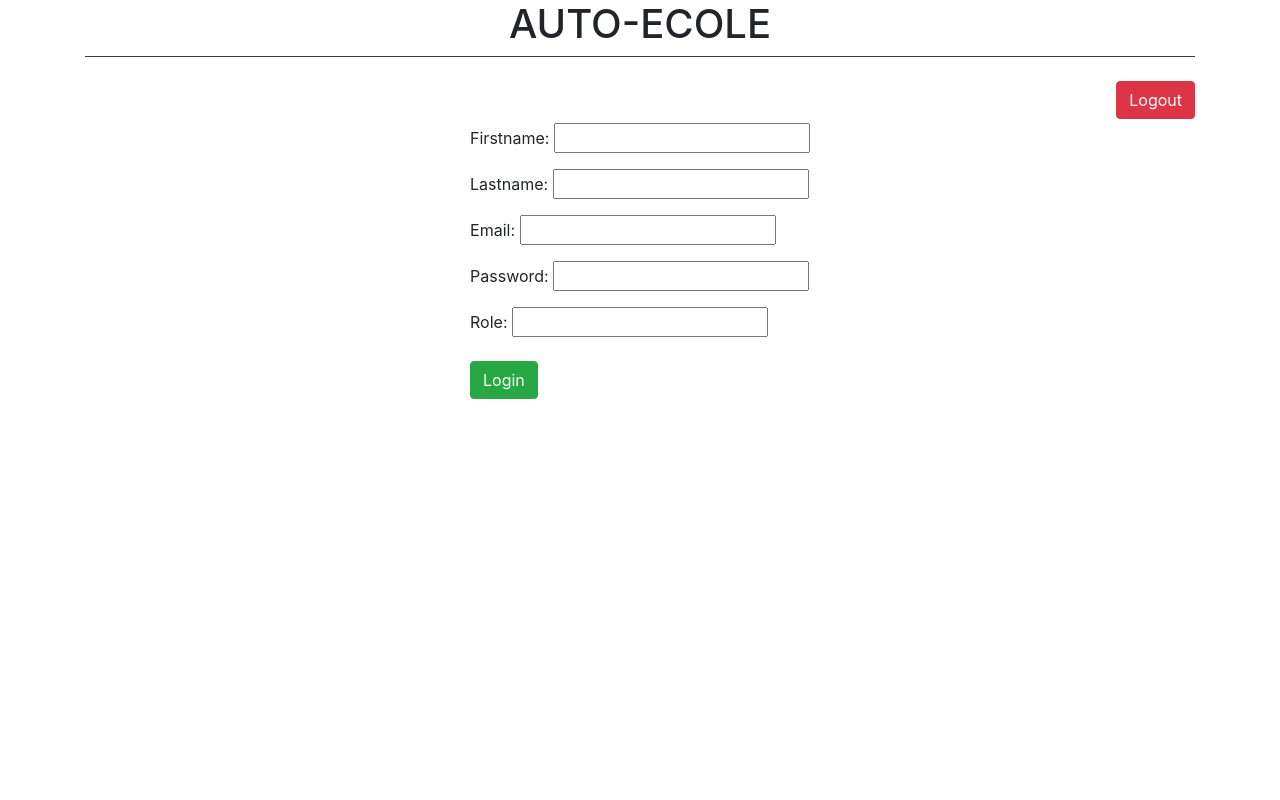
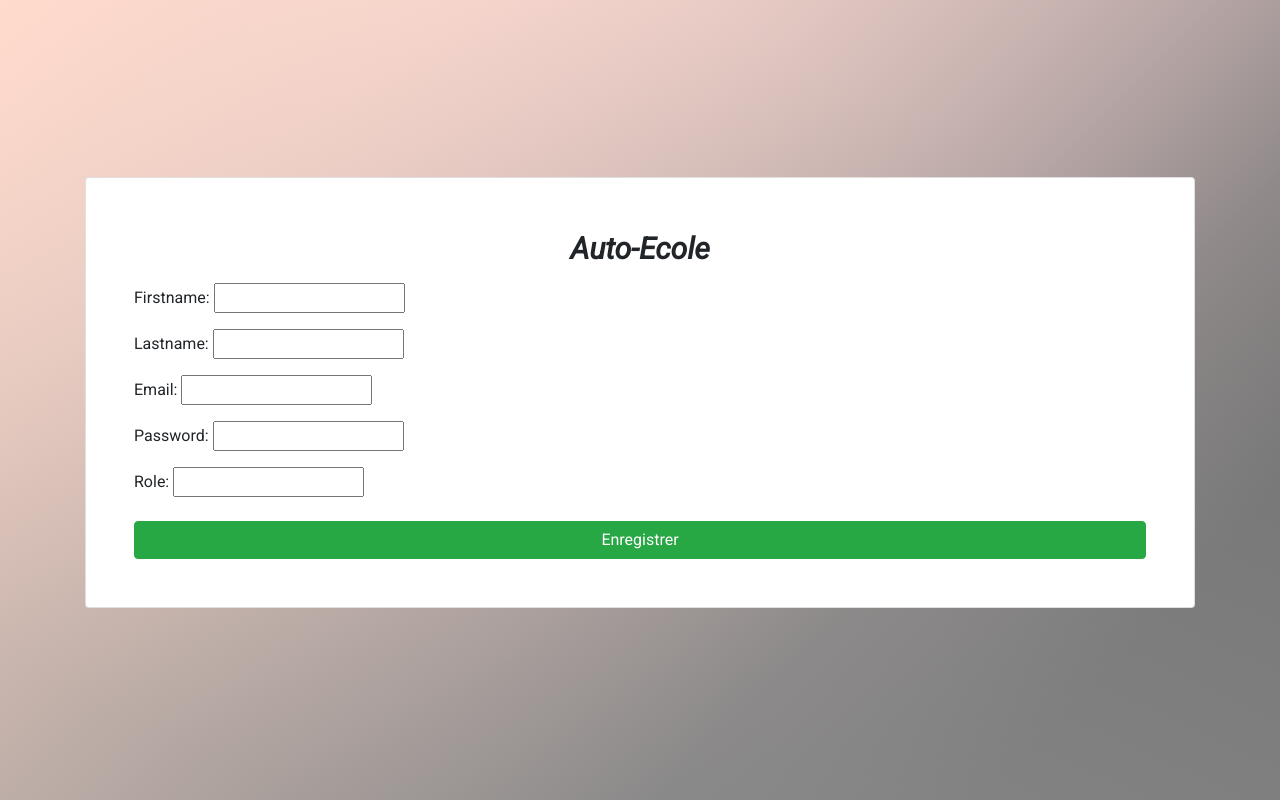
Before and after one commit to ERICAntoine/python_my_driving_school, a Django app: template app/templates/registration/register.html in a window 1280 px wide. Run offline with Django 3.2, Linux system fonts and the light colour scheme; the template is opened without the code that fills it, so the values that code supplies are empty, except form fields; tables that the repository leaves empty hold one stand-in row (values such as "Sample post"); form fields are guessed from the names that the template uses; some libraries are stand-ins or nearby versions.

Commit message:
changement login et register

```diff
--- a/app/templates/base.html
+++ b/app/templates/base.html
@@ -2,35 +2,34 @@
     {% block extra_head %} {% endblock %}
     {% load static %}
     <link rel="stylesheet" href="https://stackpath.bootstrapcdn.com/bootstrap/4.4.1/css/bootstrap.min.css" integrity="sha384-Vkoo8x4CGsO3+Hhxv8T/Q5PaXtkKtu6ug5TOeNV6gBiFeWPGFN9MuhOf23Q9Ifjh" crossorigin="anonymous">
+    <link href="https://fonts.googleapis.com/css2?family=Roboto:ital,wght@0,100;0,300;0,400;0,500;1,100;1,300;1,400&display=swap" rel="stylesheet">
     <script src="https://unpkg.com/sweetalert/dist/sweetalert.min.js"></script>
     <link rel='stylesheet' type='text/css' href="{% static '/bootstrap/dist/css/bootstrap.min.css' %}" />
     <script src="{% static '/jquery/dist/jquery.min.js' %}"></script>
     <title>{% block title %}My amazing index{% endblock %}</title>
 </head>
 
+<body style="font-family: Roboto; background: linear-gradient(135deg, hsla(16.92, 100%, 90.12%, 1) 0%, hsla(16.92, 100%, 90.12%, 0) 70%), linear-gradient(25deg, hsla(225.9, 0%, 53.72%, 1) 10%, hsla(225.9, 0%, 53.72%, 0) 80%), linear-gradient(315deg, hsla(122.16, 0%, 45.66%, 1) 15%, hsla(122.16, 0%, 45.66%, 0) 80%), linear-gradient(245deg, hsla(354.76, 45.73%, 87.54%, 1) 100%, hsla(354.76, 45.73%, 87.54%, 0) 70%);">
+    {% if user.is_authenticated %}
         <header>
             <div class='container'>
                 <div class='d-flex justify-content-center mb-4 border-bottom border-dark'><h1>AUTO-ECOLE</h1></div>
                 <div class='d-flex justify-content-end'><a href='/app/logout'><button class="btn btn-danger mb-1">Logout</button></a></div>
-        {% if user.is_authenticated %}
                 <div class='d-flex justify-content-center mb-4'><h4>Hello {{user.firstname}} [{{user.role.name}}]</h4></div>
-        {% endif %}
                 {% if user.role.id > 2 %}
                     <a href='/app/manageAccount'><button class="btn btn-warning">All Students</button></a>
                 {% endif %}
             </div>
         </header>
-<body>
-    <div class="container-fluid">
         <div class="row">
-            {% if user.is_authenticated %}
             {% block content %}
             {% endblock %}
+        </div>
         {% else %}
             {% block log %}
-                    <a href="/app/login">Login here</a>
+                <div class="row text-center">
+                    <a class="w-100 text-center" href="/app/login">Login here</a>
+                </div>
             {% endblock %}
     {% endif %}
-        </div>
-    </div>
 </body>
--- a/app/templates/registration/register.html
+++ b/app/templates/registration/register.html
@@ -3,17 +3,21 @@
 {% load crispy_forms_tags %}
 
 {% block log %}
-<div class='container d-flex justify-content-center'>
-	<form method='post'>
+    <div class='d-flex justify-content-center h-100 align-items-center'>
+	    <div class="container">
+			<form class="card p-5" method='post'>
 				{% csrf_token %}
-
+				<div class="card-title" style="font-size: 30px; font-style: italic; font-weight: 600;text-align: center;">
+                    Auto-Ecole
+                </div>
 				<div class='mb-3'>Firstname: {{form.firstname}}</div>
 				<div class='mb-3'>Lastname: {{form.lastname}}</div>
 				<div class='mb-3'>Email: {{form.email}}</div>
 				<div class='mb-3'>Password: {{form.password}}</div>
 				<div class='mb-4'>Role: {{form.role}}</div>
-    	<button type="submit" class="btn btn-success">Login</button>
+				<button type="submit" class="btn btn-success">Enregistrer</button>
 
 			</form>
 		</div>
+</div>
 {% endblock %}
```
Also changed, not shown: app/forms.py (+14 -10 lines), app/templates/registration/login.html (+7 -5 lines), db.sqlite3. Lines whose indentation alone changed are shown as unchanged.
